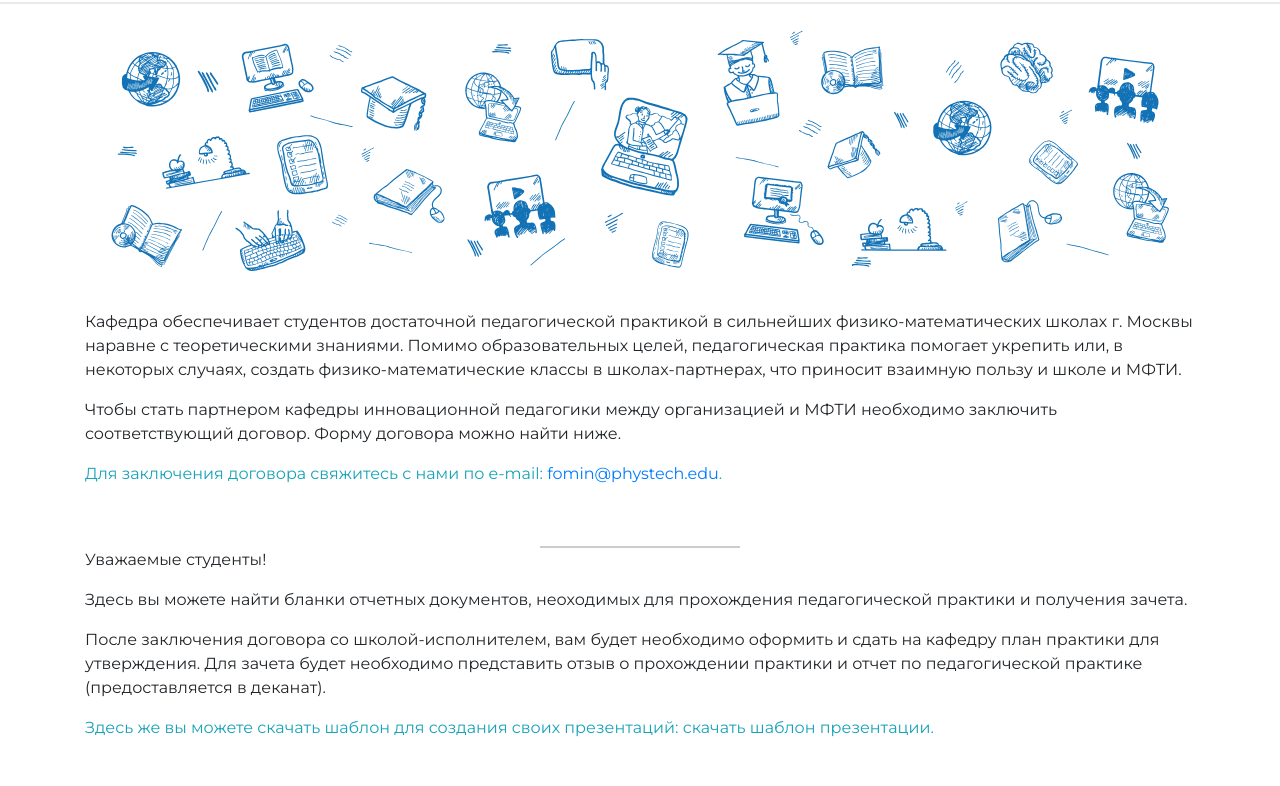
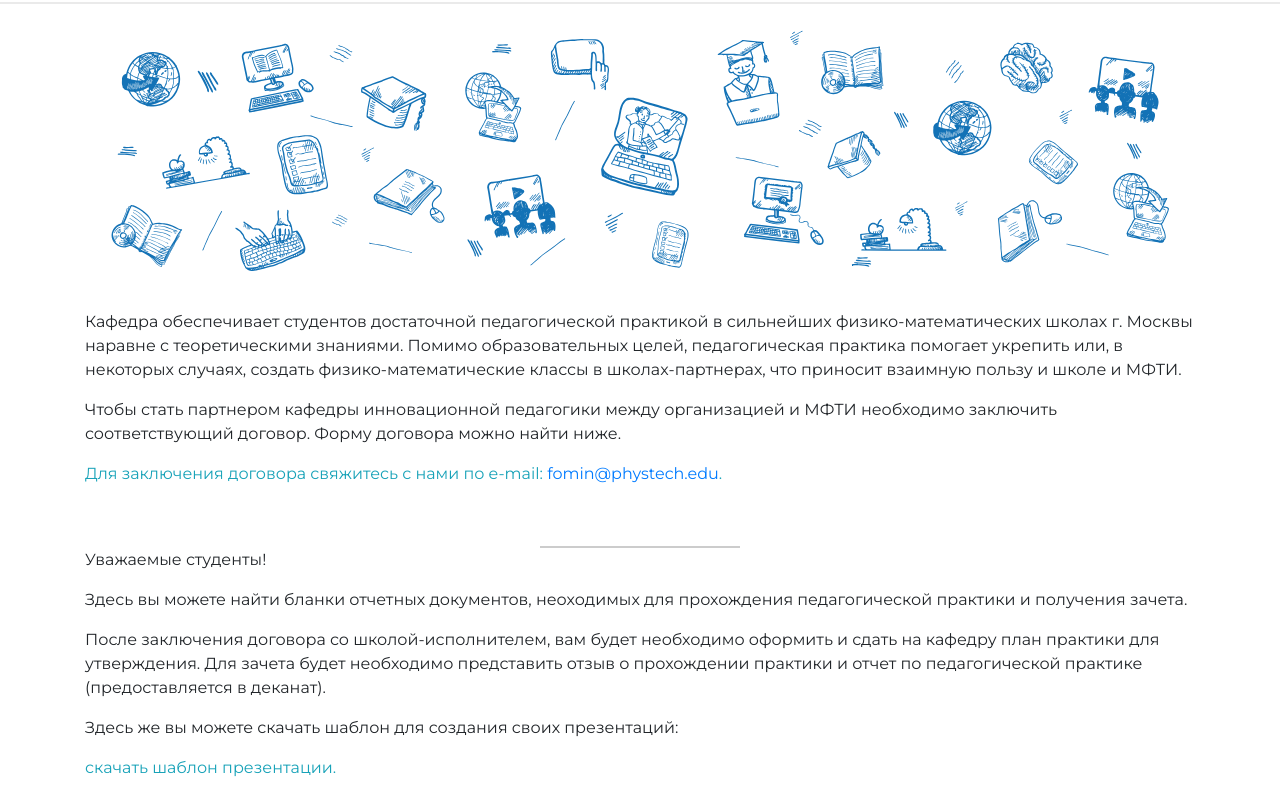
Before and after one commit to polyakovin/mipt, a website: page practice.html in a window 1280 px wide. Shown: the part 166-952 px from the top of the page. Drawn offline with nearby package versions, Linux system fonts and the light colour scheme.

Commit message:
Update practice.html

```diff
--- a/practice.html
+++ b/practice.html
@@ -43,7 +43,7 @@
 		<p>Уважаемые студенты!</p>
 		<p>Здесь вы можете найти бланки отчетных документов, неоходимых для прохождения педагогической практики и получения зачета.</p>
 		<p>После заключения договора со школой-исполнителем, вам будет необходимо оформить и сдать на кафедру план практики для утверждения. Для зачета будет необходимо представить отзыв о прохождении практики и отчет по педагогической практике (предоставляется в деканат).</p>
-		<div class="text-info">Здесь же вы можете скачать шаблон для создания своих презентаций: <a href="https://github.com/polyakovin/mipt/raw/master/assets/Презентация_кафедры.ppt" target="_blank" title="Скачать шаблон презентации"></a>скачать шаблон презентации.</div>
+		<p>Здесь же вы можете скачать шаблон для создания своих презентаций:<div class="text-info"> <a href="https://github.com/polyakovin/mipt/raw/master/assets/Презентация_кафедры.ppt" target="_blank" title="Скачать шаблон презентации"></a>скачать шаблон презентации.</div></p>
 
 
     <div class="line-2"></div>
@@ -75,7 +75,7 @@
             <div><a href="https://github.com/polyakovin/mipt/raw/master/assets/План_практики.doc">Скачать</a></div>
           </div>
         </div>
-      </div>
+
 
         <div class="column-1">
           <div class="name-document">
@@ -100,6 +100,7 @@
             <div><a href="https://github.com/polyakovin/mipt/raw/master/assets/pedreport.doc">Скачать</a></div>
           </div>
         </div>
+      </div>
 
       <div class="line-2"></div>
 
```
